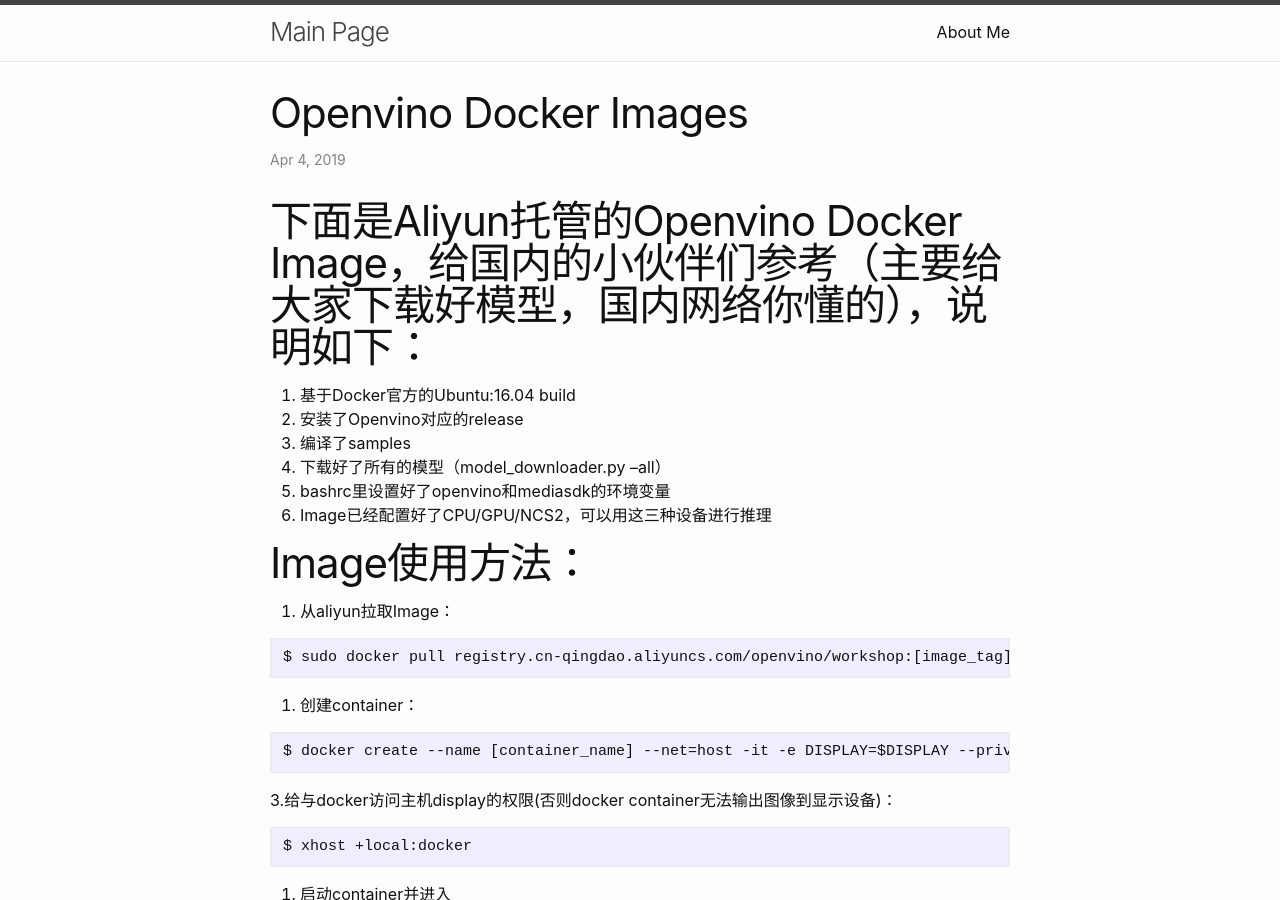
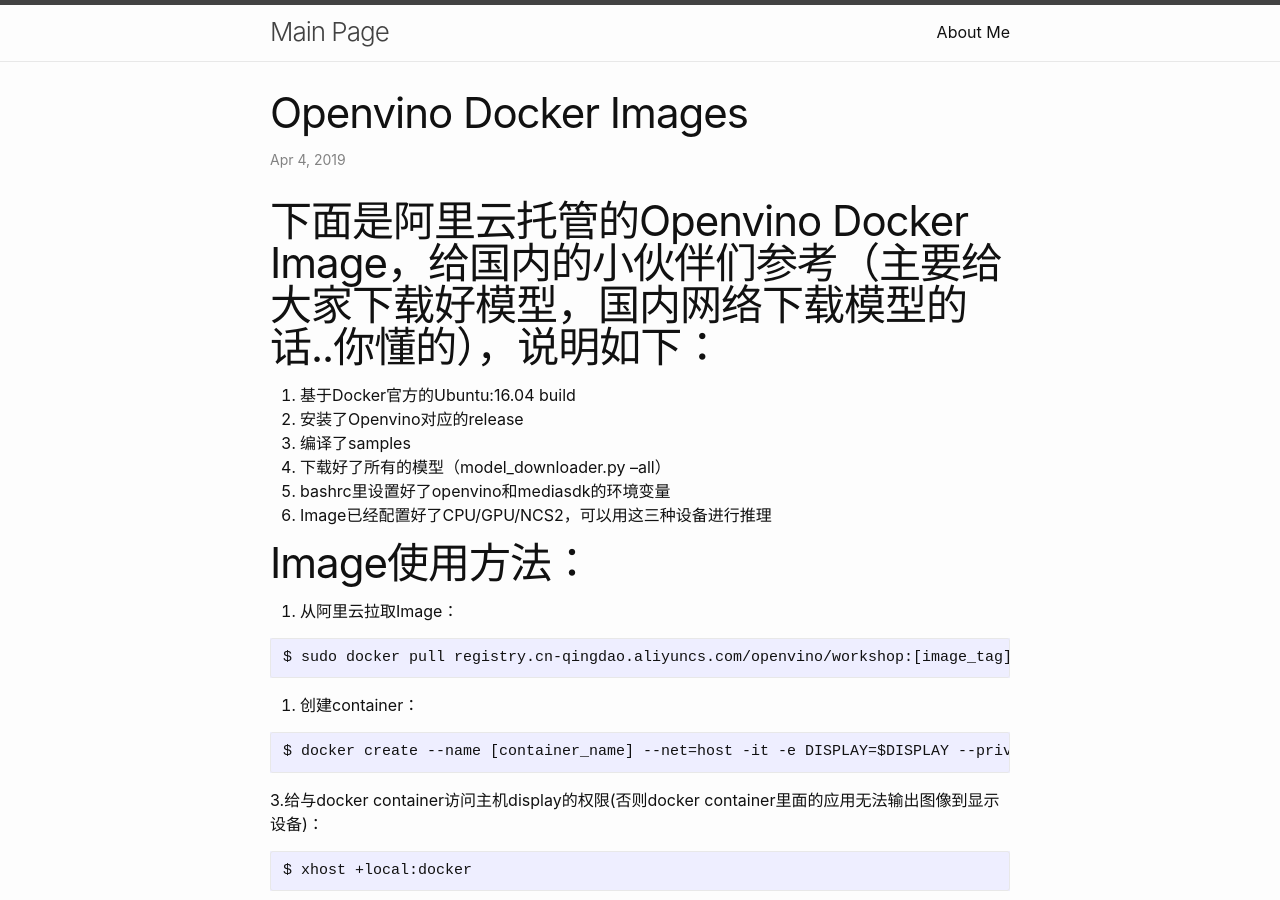
Before and after one commit to decemberpei/decemberpei.github.io, a Jekyll site: the page built from _posts/2019-04-04-Openvino-Docker-Images.md, in a window 1280 px wide and 900 px high. Built offline with Jekyll 4.4.1, drawn with Linux system fonts in a browser that asks for light colours; comment, search, counter and statistics services are not loaded.

Commit message:
Update 2019-04-04-Openvino-Docker-Images.md

````diff
--- a/_posts/2019-04-04-Openvino-Docker-Images.md
+++ b/_posts/2019-04-04-Openvino-Docker-Images.md
@@ -1,7 +1,7 @@
 ---
 layout: post
 ---
-# 下面是Aliyun托管的Openvino Docker Image，给国内的小伙伴们参考（主要给大家下载好模型，国内网络你懂的），说明如下：
+# 下面是阿里云托管的Openvino Docker Image，给国内的小伙伴们参考（主要给大家下载好模型，国内网络下载模型的话..你懂的），说明如下：
 1. 基于Docker官方的Ubuntu:16.04 build
 2. 安装了Openvino对应的release
 3. 编译了samples
@@ -10,7 +10,7 @@ layout: post
 6. Image已经配置好了CPU/GPU/NCS2，可以用这三种设备进行推理
 
 # Image使用方法：
-1. 从aliyun拉取Image：
+1. 从阿里云拉取Image：
 
 ```
 $ sudo docker pull registry.cn-qingdao.aliyuncs.com/openvino/workshop:[image_tag]
@@ -22,7 +22,7 @@ $ sudo docker pull registry.cn-qingdao.aliyuncs.com/openvino/workshop:[image_tag
 $ docker create --name [container_name] --net=host -it -e DISPLAY=$DISPLAY --privileged -v /dev:/dev registry.cn-qingdao.aliyuncs.com/openvino/workshop:[image_tag]
 ```
 
-3.给与docker访问主机display的权限(否则docker container无法输出图像到显示设备)：
+3.给与docker container访问主机display的权限(否则docker container里面的应用无法输出图像到显示设备)：
 
 ```
 $ xhost +local:docker
````
